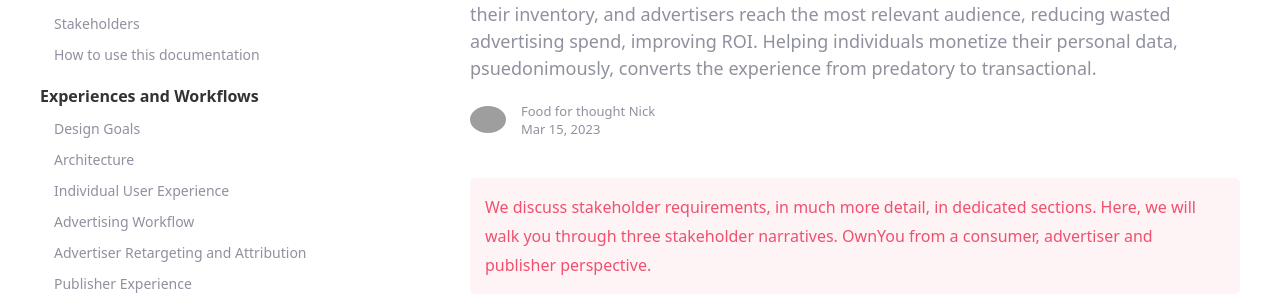
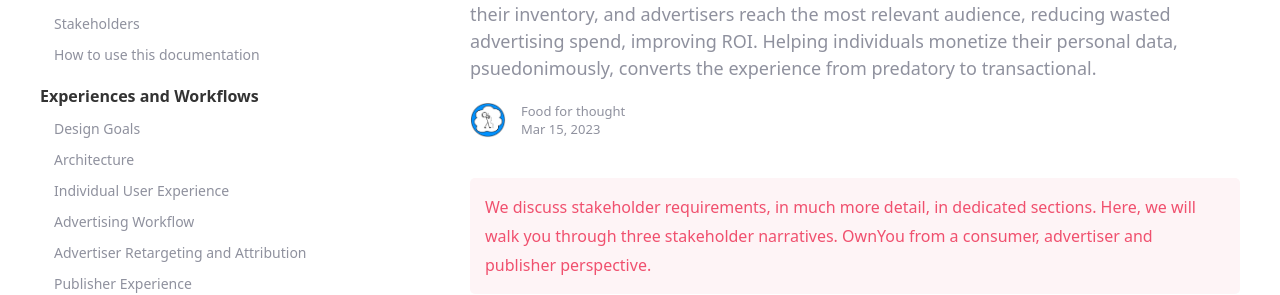
Before and after one commit to OwnYouLtd/docs, a Jekyll site: the page built from _docs/how.md, in a window 1280 px wide and 900 px high. Shown: the part 261-556 px from the top of the window. Built offline with Jekyll 4.4.1, drawn with Linux system fonts in a browser that asks for light colours; comment, search, counter and statistics services are not loaded.

Commit message:
logo changes

```diff
--- a/_config.yml
+++ b/_config.yml
@@ -39,6 +39,10 @@
     name: Nick
     title: " "
     avatar: avatar-nick.png
+  nick:
+    name: " "
+    title: " "
+    avatar: avatar-nick.png
   CTO:
     name: You
     title: CTO
@@ -75,6 +79,26 @@
     name: " "
     title: OwnYou Blogger Four
     avatar: avatar-al3.png
+  Blogger colour blue:
+    name: " "
+    title: OwnYou Blogger Blue
+    avatar: avatar_logo_b.png
+  Blogger colour green:
+    name: " "
+    title: OwnYou Blogger Green
+    avatar: avatar_logo_g.png
+  Blogger colour pink:
+    name: " "
+    title: OwnYou Blogger Pink
+    avatar: avatar_logo_p.png
+  Blogger colour yellow:
+    name: " "
+    title: OwnYou Blogger Yellow
+    avatar: avatar_logo_y.png
+  Blogger colour blue light:
+    name: " "
+    title: OwnYou Blogger Blue Light
+    avatar: avatar_logo_bb.png
 
 # Social icons displayed in footer
 social:
--- a/_docs/how.md
+++ b/_docs/how.md
@@ -2,7 +2,7 @@
 title: How
 subtitle: OwnYou makes it easy for individuals to convert their raw data into intelligent profiles. Publishers get access to much higher quality reader meta data, increasing the value of their inventory, and advertisers reach the most relevant audience, reducing wasted advertising spend, improving ROI. Helping individuals monetize their personal data, psuedonimously, converts the experience from predatory to transactional.
 tags: [what, genesis, mission, vision]
-author: Nick
+author: Blogger colour blue light
 ---
 
 {% include alert.html style="danger" text="We discuss stakeholder requirements, in much more detail, in dedicated sections. Here, we will walk you through three stakeholder narratives. OwnYou from a consumer, advertiser and publisher perspective." %}
@@ -40,12 +40,14 @@
 
 OwnYou provides them with the best of both worlds. With relatively little additional code, they have added an OwnYou login button on their homepage. Any user logging in with that option shares detailed information far beyond what they have been able to capture on their own. Better yet, they can now pass that information through to advertisers using their existing header bidder setup. The more granular, and authentic, information substantially increases the value of their inventory. And because the user is psuedonymous, they don't have the hassle of having to manage user data. Big focuses on attracting the best audience, with high quality content, and OwnYou helps them monetize their inventory with next to no additional technology cost. Happy days for the team at Big.
 
-<figure>
+{% include image.html img="what_publisher1.png" lightbox="true" alt="Publishers and Advertisers" caption="Publishers leverage psuedonimous personal data to enrich their inventory and Advertisers get access to more reliable audiences, and real time deterministic attribution data." %}
+
+<!-- <figure>
   <a href="/docs/uploads/what_publisher1.png" data-uk-lightbox="animation: slide">
     <img src="/docs/uploads/what_publisher1.png" style="max-width: 75%; display: block; margin: 0 auto; margin-bottom: 20px;" alt="Publishers and Advertisers">
   </a>
   <figcaption style="font-style: italic; font-size: 0.8em; text-align: center;">Publishers leverage psuedonimous personal data to enrich their inventory and Advertisers get access to more reliable audiences, and real time deterministic attribution data.</figcaption>
-</figure>
+</figure> -->
 
 ### The Advertiser
 
```
Also changed, not shown: _docs/how_to_use_documentation.md (+1 -1 lines), _docs/stakeholders.md (+1 -1 lines), _docs/what.md (+1 -1 lines), _docs/why.md (+1 -1 lines), Gemfile.lock, uploads/avatar_logo_b.png (added), uploads/avatar_logo_bb.png (added), uploads/avatar_logo_g.png (added), uploads/avatar_logo_p.png (added), uploads/avatar_logo_y.png (added).
